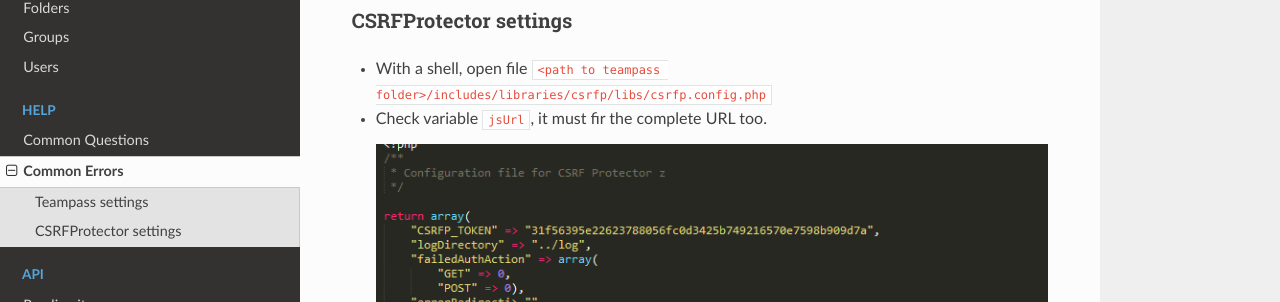
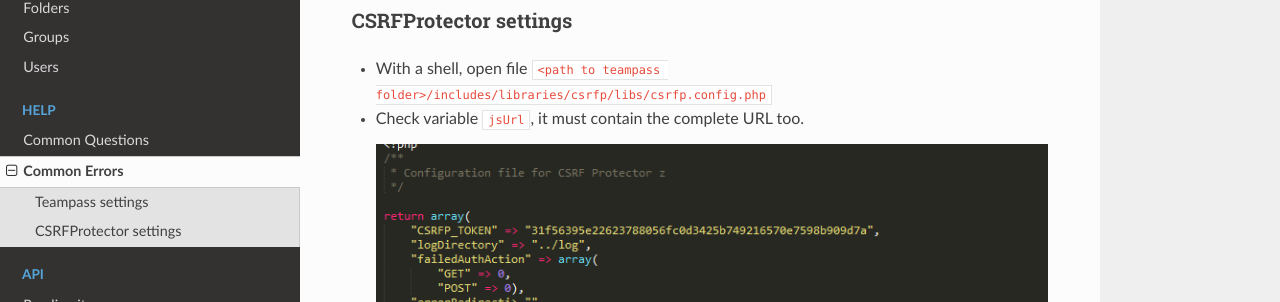
Before and after one commit to nilsteampassnet/teampass_doc, an MkDocs documentation site: the page built from docs/errors.md, in a window 1280 px wide and 1373 px high. Shown: the part 718-1020 px from the top of the window. Built offline with MkDocs 1.6.1, drawn with Linux system fonts in a browser that asks for light colours; nearby versions of some CDN libraries; old or Windows-style settings are respelled for this version of MkDocs.

Commit message:
Update errors.md

```diff
--- a/docs/errors.md
+++ b/docs/errors.md
@@ -15,5 +15,5 @@ In this example, we will considere that Teampass is hosted at `https://my.domain
 ### CSRFProtector settings
 
 * With a shell, open file `<path to teampass folder>/includes/libraries/csrfp/libs/csrfp.config.php`
-* Check variable `jsUrl`, it must fir the complete URL too.
+* Check variable `jsUrl`, it must contain the complete URL too.
 ![Screenshot](../img/error-2.png)
```
